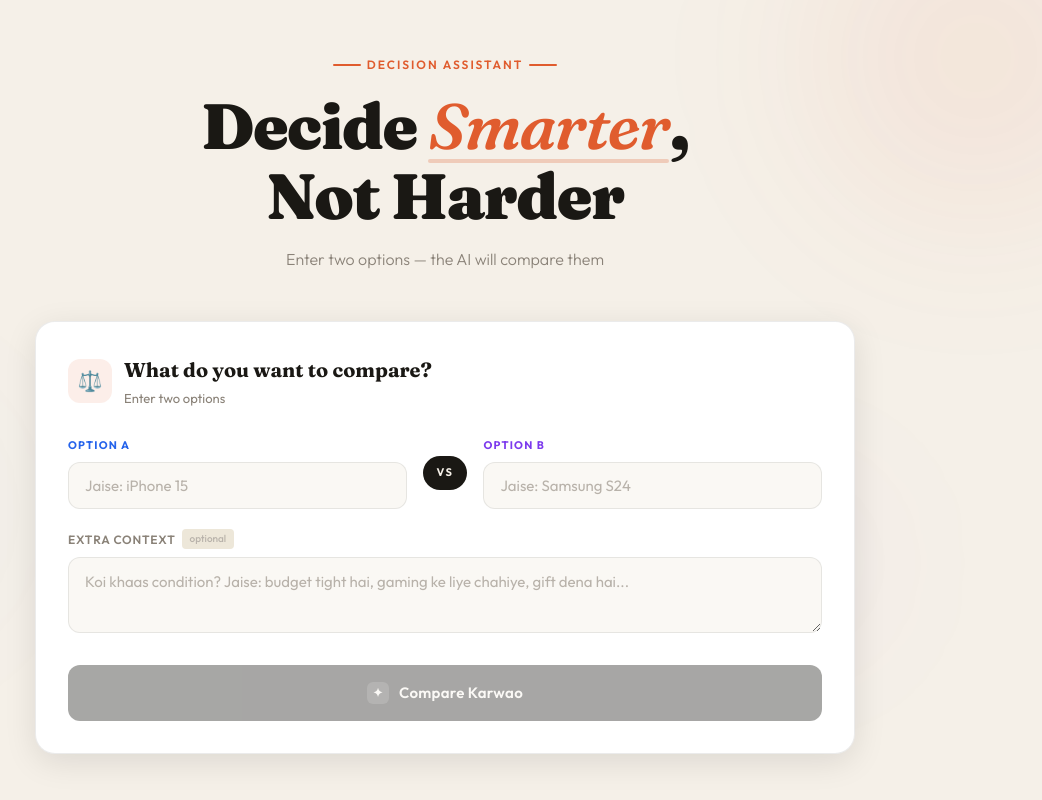
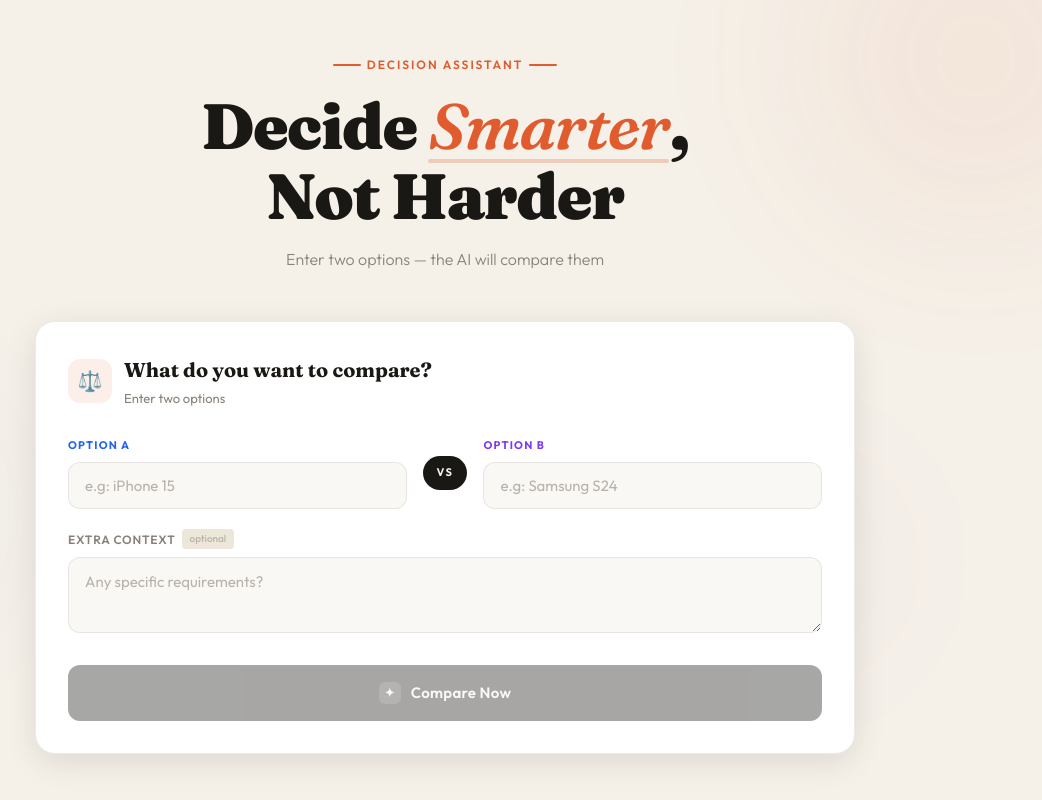
Before and after one commit to puneetsharma07029-cyber/Capstone_Project, a React (Vite) app: page / in a window 1280 px wide. Shown: the top 800 px of the page, without its empty margins (195-1237 px from the left). Built offline with nearby package versions, Linux system fonts and the light colour scheme.

Commit message:
Capstone

```diff
--- a/src/App.jsx
+++ b/src/App.jsx
@@ -70,14 +70,14 @@ Respond ONLY in this exact JSON format, no extra text:
 
       const rawText = data.choices[0].message.content;
       const jsonMatch = rawText.match(/\{[\s\S]*\}/);
-      if (!jsonMatch) throw new Error("AI ka response parse nahi hua. Dobara koshish karein.");
+      if (!jsonMatch) throw new Error("Try Again.");
       setResults(JSON.parse(jsonMatch[0]));
 
     } catch (err) {
       if (err.name === "TypeError") {
-        setError("Network error — internet connection check karein.");
+        setError("Network error — Check your internet connection.");
       } else {
-        setError(err.message || "Kuch galat hua. Dobara koshish karein.");
+        setError(err.message || "Something Wrong. Try Again.");
       }
     } finally {
       setLoading(false);
--- a/src/components/DecisionForm.jsx
+++ b/src/components/DecisionForm.jsx
@@ -47,7 +47,7 @@ function DecisionForm({ onAnalyze, loading }) {
           <input
             className="input-field"
             type="text"
-            placeholder="Jaise: iPhone 15"
+            placeholder="e.g: iPhone 15"
             value={option1}
             onChange={(e) => setOption1(e.target.value)}
             onKeyDown={(e) => e.key === "Enter" && isReady && handleClick(e)}
@@ -61,7 +61,7 @@ function DecisionForm({ onAnalyze, loading }) {
           <input
             className="input-field"
             type="text"
-            placeholder="Jaise: Samsung S24"
+            placeholder="e.g: Samsung S24"
             value={option2}
             onChange={(e) => setOption2(e.target.value)}
             onKeyDown={(e) => e.key === "Enter" && isReady && handleClick(e)}
@@ -77,13 +77,11 @@ function DecisionForm({ onAnalyze, loading }) {
         </label>
         <textarea
           className="input-field"
-          placeholder="Koi khaas condition? Jaise: budget tight hai, gaming ke liye chahiye, gift dena hai..."
+          placeholder="Any specific requirements?"
           value={context}
           onChange={(e) => setContext(e.target.value)}
         />
       </div>
-
-      {/* Analyze button with ripple */}
       <button
         className="btn-analyze"
         onClick={handleClick}
@@ -92,7 +90,7 @@ function DecisionForm({ onAnalyze, loading }) {
         <span className="btn-icon">
           {loading ? "⟳" : "✦"}
         </span>
-        {loading ? "AI analyze kar raha hai..." : "Compare Karwao"}
+        {loading ? "AI is analyzing..." : "Compare Now"}
       </button>
     </div>
   );
--- a/src/components/Recommendation.jsx
+++ b/src/components/Recommendation.jsx
@@ -10,7 +10,7 @@ function Recommendation({ recommendation, results }) {
       <div className="rec-inner">
         <div className="rec-trophy">🏆</div>
         <div>
-          <div className="rec-label">AI Ki Final Salah</div>
+          <div className="rec-label">Final Decision</div>
           <div className="rec-winner-name">{winnerName} Better</div>
           <p className="rec-reason">{recommendation.reason}</p>
         </div>
```
